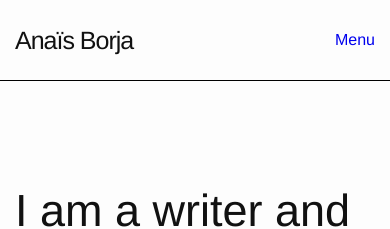
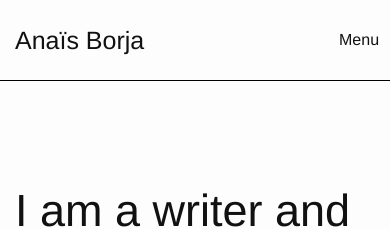
Before and after one commit to zzzbra/zzzbra.github.io, a Jekyll site: the page built from index.html, in a window 390 px wide. Shown: the top 229 px of the page. Built offline with Jekyll 4.4.1, drawn with Linux system fonts in a browser that asks for light colours.

Commit message:
Mobile header styles exc. site nav itself

```diff
--- a/_includes/header.html
+++ b/_includes/header.html
@@ -5,7 +5,7 @@
     <a class="site-title" href="{{ site.baseurl }}/">{{ site.title | split: " | " | first }}</a>
 
     <nav class="site-nav">
-      <a href="#" class="menu-icon">Menu </a>
+      <a href="#" class="menu-trigger">Menu </a>
 
       <div class="trigger">
         {% for my_page in site.pages %}
@@ -13,6 +13,10 @@
           <a class="page-link" href="{{ my_page.url | prepend: site.baseurl }}">{{ my_page.title }}</a>
           {% endif %}
         {% endfor %}
+
+        <div class="mobile-footer-wrapper">
+          {% include footer.html %}
+        </div>
       </div>
     </nav>
 
--- a/_sass/components/_layout.scss
+++ b/_sass/components/_layout.scss
@@ -13,7 +13,6 @@
   float: left;
   font-size: 25px;
   font-weight: 500;
-  letter-spacing: -1px;
   line-height: 80px;
   margin-bottom: 0;
 
@@ -61,9 +60,11 @@
 
   @include media-query($on-palm) {
     background-color: $background-color;
+    line-height: inherit;
     position: absolute;
     right: $spacing-unit / 2;
-    text-align: right;
+    top: 30px;
+    // text-align: right;
 
     .menu-trigger {
       color: $text-color;
@@ -84,7 +85,7 @@
       height: 100%;
       left: 0;
       position: fixed;
-      top: 82px;
+      top: 81px;
       width: 100%;
       z-index: 1;
     }
@@ -140,6 +141,19 @@
 .social-media-list {
   list-style: none;
   margin-left: 0;
+}
+
+// Mobile Site Footer
+.mobile-footer-wrapper {
+  display: none;
+
+  @include media-query($on-palm) {
+    display: block;
+
+    .site-footer {
+      display: block;
+    }
+  }
 }
 
 // Column System
@@ -237,7 +251,6 @@
 
 .post-title {
   font-size: 42px;
-  letter-spacing: -1px;
   line-height: 1;
 
   @include media-query($on-laptop) {
```
